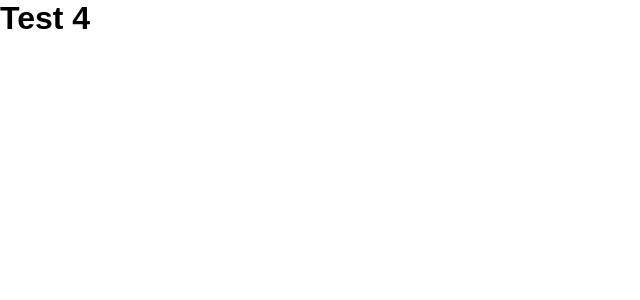
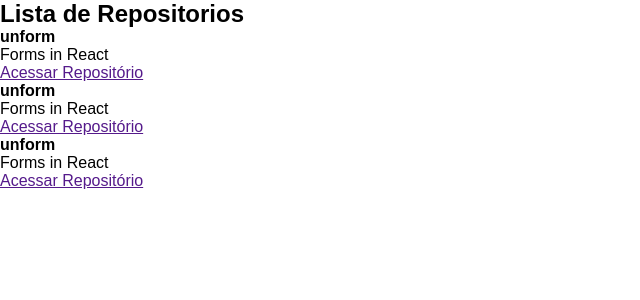
Before and after one commit to rvansan/github-explorer, a React app: page / in a window 1280 px wide. Shown: the top 300 px of the page, without its empty margins (0-640 px from the left). Built offline with nearby package versions, Linux system fonts and the light colour scheme.

Commit message:
01- Primeiro componente React

```diff
--- a/src/App.jsx
+++ b/src/App.jsx
@@ -1,5 +1,6 @@
+import { RepositoryList } from './components/RepositoryList'
 import './styles/global.scss'
 
-export function App(){
-    return <h1>Test 4</h1>
+export function App() {
+    return <RepositoryList/>
 }
--- /dev/null
+++ b/src/components/RepositoryList.jsx
@@ -0,0 +1,24 @@
+export function RepositoryList(){
+    return (
+        <section className="repository-list">
+            <h1>Lista de Repositorios</h1>
+            <ul>
+                <li>
+                    <strong>unform</strong>
+                    <p>Forms in React</p>
+                    <a href="">Acessar Repositório</a>
+                </li>
+                <li>
+                    <strong>unform</strong>
+                    <p>Forms in React</p>
+                    <a href="">Acessar Repositório</a>
+                </li>
+                <li>
+                    <strong>unform</strong>
+                    <p>Forms in React</p>
+                    <a href="">Acessar Repositório</a>
+                </li>
+            </ul>
+        </section>
+    );
+}
```
